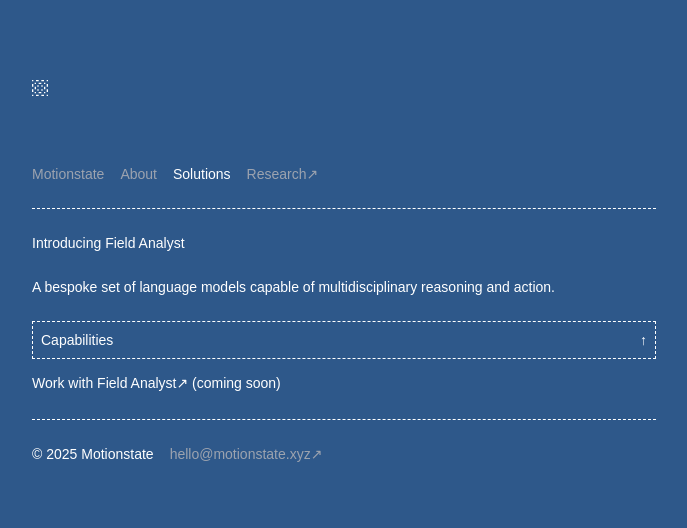
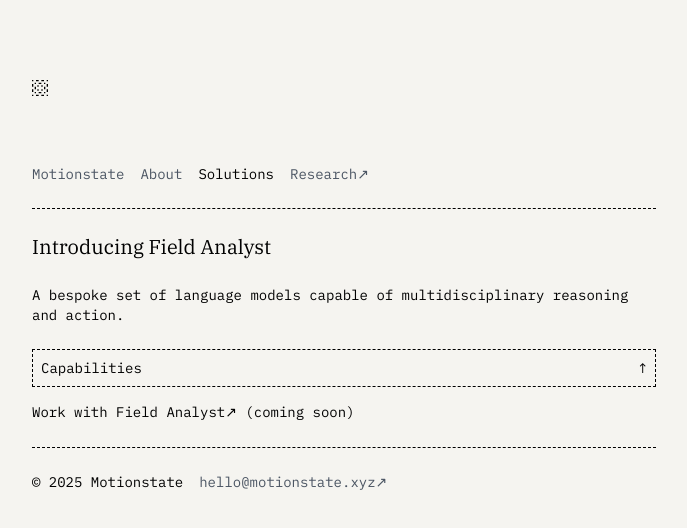
Before and after one commit to CloneProtocolSixtySix/loopscale, a Next.js app: page / in a window 1280 px wide. Both pictures are taken after a click on the button "Solutions". Shown: the top 528 px of the page, without its empty margins (296-983 px from the left). Built offline with nearby package versions, Linux system fonts and the light colour scheme; a web font is replaced by a local one.

Commit message:
Major design update: change to IBM Plex fonts, light background (#F5F4F0), and update typography hierarchy

```diff
--- a/app/globals.css
+++ b/app/globals.css
@@ -13,7 +13,7 @@
 }
 
 body {
-  background-color: #2E588A;
+  background-color: #F5F4F0;
 }
 
 .animate-gradient {
@@ -48,9 +48,9 @@ body {
 }
 
 .mono {
-  font-family: var(--font-altform), sans-serif;
+  font-family: var(--font-plex-mono), monospace;
 }
 
 .serif {
-  font-family: var(--font-altform), sans-serif;
+  font-family: var(--font-plex-serif), serif;
 }
--- a/app/layout.tsx
+++ b/app/layout.tsx
@@ -1,7 +1,19 @@
 import React from 'react';
 import type { Metadata } from 'next';
-import { altform } from './fonts';
+import { IBM_Plex_Mono, IBM_Plex_Serif } from 'next/font/google';
 import './globals.css';
+
+const plexMono = IBM_Plex_Mono({
+  subsets: ['latin'],
+  weight: ['100', '200', '300', '400', '500', '600', '700'],
+  variable: '--font-plex-mono',
+});
+
+const plexSerif = IBM_Plex_Serif({
+  subsets: ['latin'],
+  weight: ['100', '200', '300', '400', '500', '600', '700'],
+  variable: '--font-plex-serif',
+});
 
 export const metadata: Metadata = {
   title: "Motionstate | A knowledge partner",
@@ -13,11 +25,11 @@ export default function RootLayout({
   children: React.ReactNode;
 }) {
   return (
-    <html lang="en" className={`${altform.variable} antialiased`}>
+    <html lang="en" className={`${plexMono.variable} ${plexSerif.variable} antialiased`}>
       <head>
         {/* Favicon link removed: handled automatically by app/icon.ico */}
       </head>
-      <body className={`${altform.className} antialiased`}>{children}</body>
+      <body className={`${plexMono.className} antialiased`}>{children}</body>
     </html>
   );
 }
--- a/app/page.tsx
+++ b/app/page.tsx
@@ -35,39 +35,39 @@ export default function Home() {
   }, [currentIndex]);
 
   return (
-    <main className="min-h-screen text-white" style={{backgroundColor: '#2E588A'}}>
+    <main className="min-h-screen text-black" style={{backgroundColor: '#F5F4F0'}}>
       <div className="max-w-2xl w-full px-6 py-20 mx-auto space-y-6">
         <div className="flex items-center space-x-2">
-          <img src="/prehension.svg" alt="Integrality" className="w-4 brightness-0 invert" />
-          <span className="text-sm text-white font-normal"></span>
+          <img src="/prehension.svg" alt="Integrality" className="w-4" />
+          <span className="text-sm text-black font-normal"></span>
         </div>
         <h1 className="text-sm font-normal">
           <button onClick={() => handleToggleContent('home')} className="mr-2">
           </button>
         </h1>
         <div className="flex items-center space-x-2 text-sm mono">
-          <button onClick={() => handleToggleContent('home')} className={activeSection === 'home' ? 'text-white' : 'text-gray-400'}>
+          <button onClick={() => handleToggleContent('home')} className={activeSection === 'home' ? 'text-black' : 'text-gray-600'}>
             <span className="text-sm mono font-normal">Motionstate</span> <br />
           </button>
           <span></span>
-          <button onClick={() => handleToggleContent('about')} className={activeSection === 'about' ? 'text-white' : 'text-gray-400'}>
+          <button onClick={() => handleToggleContent('about')} className={activeSection === 'about' ? 'text-black' : 'text-gray-600'}>
             About
           </button>
           <span></span>
-          <button onClick={() => handleToggleContent('solutions')} className={activeSection === 'solutions' ? 'text-white' : 'text-gray-400'}>
+          <button onClick={() => handleToggleContent('solutions')} className={activeSection === 'solutions' ? 'text-black' : 'text-gray-600'}>
             Solutions
           </button>
           <span></span>
-          <a href="https://medium.com/@motionstate" className="text-sm mono text-gray-400 hover:text-white">
+          <a href="https://medium.com/@motionstate" className="text-sm mono text-gray-600 hover:text-black">
             Research↗
           </a>
         </div>
-        <hr className="my-4 border-t border-white border-dashed" />
+        <hr className="my-4 border-t border-black border-dashed" />
         {activeSection === 'about' ? (
   <>
-    <p className="text-sm font-normal mono">
-      Founder's Note<br/>
-    </p>
+    <h2 className="text-xl font-normal serif">
+      Founder's Note
+    </h2>
     <p className="text-sm mono">
     Motionstate is a coined term meaning a condition defined by the process of movement.
     </p>
@@ -89,16 +89,16 @@ export default function Home() {
   </>
 ) : activeSection === 'solutions' ? (
   <>
-    <p className="text-sm font-normal mono">
-      Introducing Field Analyst<br/>
-    </p>
+    <h2 className="text-xl font-normal serif">
+      Introducing Field Analyst
+    </h2>
     <p className="text-sm mono">
     A bespoke set of language models capable of multidisciplinary reasoning and action.
     </p>
     <div className="mt-4">
       <button
         onClick={() => setIsAccordionOpen(!isAccordionOpen)}
-        className="flex items-center justify-between w-full text-sm mono text-left p-2 border border-white border-dashed transition-colors text-white"
+        className="flex items-center justify-between w-full text-sm mono text-left p-2 border border-black border-dashed transition-colors text-black"
       >
         <span>Capabilities</span>
         <span className={`transform transition-transform ${isAccordionOpen ? 'rotate-180' : ''}`}>
@@ -106,11 +106,11 @@ export default function Home() {
         </span>
       </button>
       {isAccordionOpen && (
-        <div className="border-l border-r border-b border-white border-dashed" style={{backgroundColor: '#2E588A'}}>
-          <div className="p-2 text-sm mono border-b border-white border-dashed">
+        <div className="border-l border-r border-b border-black border-dashed" style={{backgroundColor: '#F5F4F0'}}>
+          <div className="p-2 text-sm mono border-b border-black border-dashed">
             <div className="font-normal">Match research projects with sector-specific commercialization and investment opportunities.</div>
           </div>
-          <div className="p-2 text-sm mono border-b border-white border-dashed">
+          <div className="p-2 text-sm mono border-b border-black border-dashed">
             <div className="font-normal">Mitigate industry uncertainty through academic integrity.</div>
           </div>
           <div className="p-2 text-sm mono">
@@ -126,17 +126,17 @@ export default function Home() {
   </>
 ) : (
   <>
-    <h2 className="text-sm font-normal mono">A knowledge partner</h2>
+    <h2 className="text-xl font-normal serif">A knowledge partner</h2>
     <p className="text-sm mono">
          Building ML to solve complex problems at the intersection of data, design, and decision.
     </p>
   </>
 )}
-        <hr className="my-4 border-t border-white border-dashed" />
+        <hr className="my-4 border-t border-black border-dashed" />
         <div className="flex items-center space-x-2 text-sm mono">
           <span>© 2025 Motionstate</span>
           <span></span>
-          <a href="mailto:hello@motionstate.xyz" className="text-gray-400 hover:text-white">hello@motionstate.xyz↗</a>
+          <a href="mailto:hello@motionstate.xyz" className="text-gray-600 hover:text-white">hello@motionstate.xyz↗</a>
         </div>
       </div>
     </main>
```
